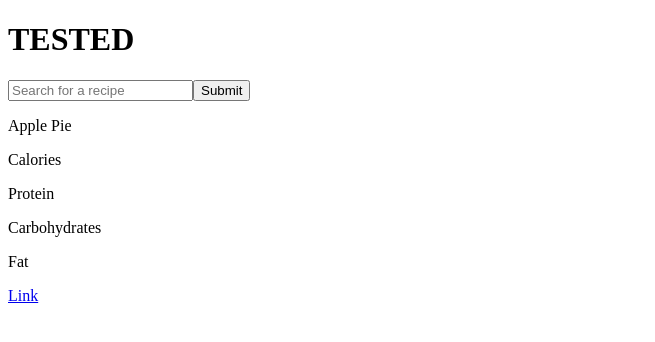
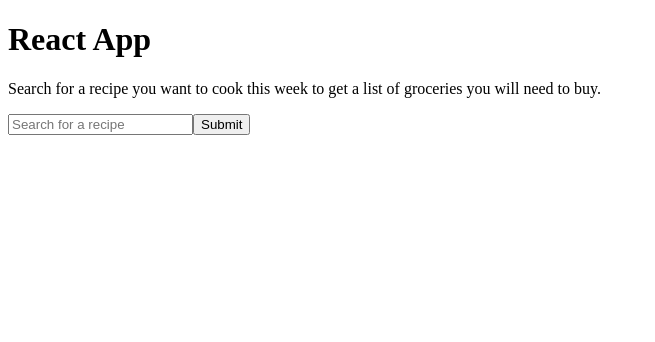
Before and after one commit to snasi623/grocery-list, a React (Create React App) app: page / in a window 1280 px wide. Shown: the top 342 px of the page, without its empty margins (0-655 px from the left). Built offline with nearby package versions, Linux system fonts and the light colour scheme; no server answers.

Commit message:
created add meal event, built meal component

```diff
--- a/src/Components/GroceryList/GroceryList.jsx
+++ b/src/Components/GroceryList/GroceryList.jsx
@@ -6,7 +6,12 @@ class GroceryList extends Component {
     constructor(props) {
         super(props);
 
+        this.state = {
+            items: []
+        };
+
         this.getGroceries();
+        this.addMeal = this.addMeal.bind(this);
     }
 
     getGroceries() {
@@ -14,8 +19,6 @@ class GroceryList extends Component {
             url: 'https://tasty.p.rapidapi.com/recipes/list',
             apikey: '57c2c90b38msheb41e5bb4afcb98p17dd72jsn599dc11da7b1'
         }
-
-        console.log(foodAPI.toString());
 
         var params = {
             fmt: 'json',
@@ -29,18 +32,37 @@ class GroceryList extends Component {
         axios.get(foodAPI.url, params).then(response =>
             console.log(response)
         )
+    }
 
+    addMeal(e) {
+        if (this.mealName.value !== "") {
+            var newItem = {
+                text: this.mealName.value,
+                key: Date.now()
+            };
+
+            this.setState((prevState) => {
+                return {
+                    items: prevState.items.concat(newItem)
+                };
+            });
+
+            this.mealName.value = "";
+        }
+        e.preventDefault();
+        console.log(this.state.items)
     }
 
     render() {
         return (
             <div>
-                <h1>TESTED</h1>
-                <form>
+                <h1>React App</h1>
+                <p>Search for a recipe you want to cook this week to get a list of groceries you will need to buy.</p>
+                <form onSubmit={this.addMeal}>
                     <input placeholder="Search for a recipe" type="text"/>
                     <button>Submit</button>
                 </form>
-                <Meals/>
+                <Meals entries={this.state.items}/>
             </div>
         )
     }
--- a/src/Components/GroceryList/Meals/Meals.jsx
+++ b/src/Components/GroceryList/Meals/Meals.jsx
@@ -1,15 +1,22 @@
 import React, { Component } from 'react';
 
 class Meals extends Component {
+    constructor(props) {
+        super(props);
+        this.createMeal = this.createMeal.bind(this);
+    }
+
+    createMeal(item) {
+        return <div key={item.key}>{item.text}</div>
+    }
+
     render() {
+        var mealEntries = this.props.entries;
+        var listMeals = mealEntries.map(this.createMeal);
+
         return (
-            <div>
-                <p>Apple Pie</p>
-                <p>Calories</p>
-                <p>Protein</p>
-                <p>Carbohydrates</p>
-                <p>Fat</p>
-                <a href="https://tasty.co/recipe/air-fryer-apple-fritters-with-cider-glaze">Link</a>
+            <div className="listOfMeals">
+                {listMeals}
             </div>
         )
     }
```
